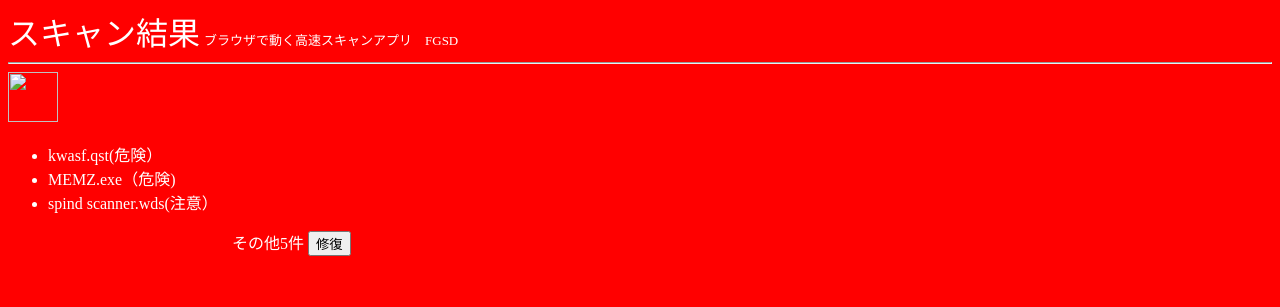
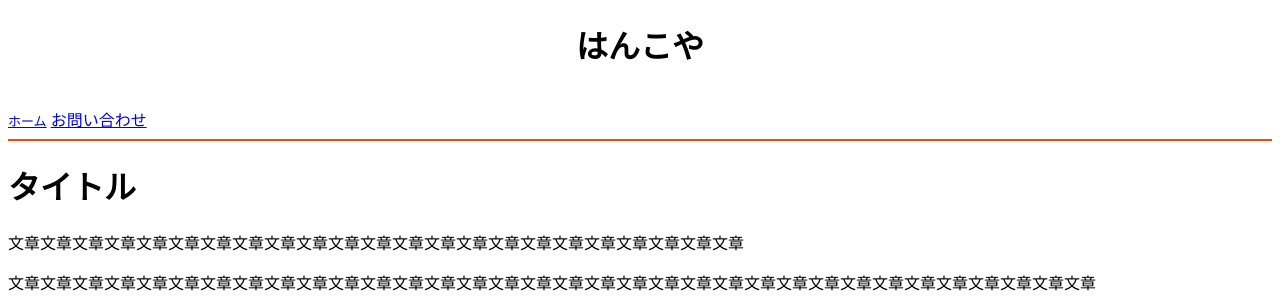
Before and after one commit to yoss1OwO/-, a plain HTML site: page index.html in a window 1280 px wide. Shown: the top 307 px of the page. Drawn offline with Linux system fonts and the light colour scheme; grey boxes are pictures that could not be loaded.

Commit message:
Update index.html

```diff
--- a/index.html
+++ b/index.html
@@ -2,14 +2,14 @@
 <head>
 </head>
 <body>
-<body bgcolor="red" text="white">
-<font size= "6" >スキャン結果</font>
-<font size= "2" >ブラウザで動く高速スキャンアプリ　FGSD</font>
-    <hr>
- <img src="pic1.png" width="50" height="50">
-    <ul>
-        <li type="sqare">kwasf.qst(危険）</li>    <li type="sqare">MEMZ.exe（危険)</li><li type="sqare">spind scanner.wds(注意）</li>
-</ul>
-　　　　　　　　　　　　　　その他5件
-<button onclick="location.href='a.html'">修復</button>
-    </body>
+<header>
+<p><h1 style="text-align:center">はんこや</h1><br>
+    <font size="2"><a href= "https://Hankoyaofficial.github.io/Hankoya/">ホーム</a></font>
+<a href="mailto:watawata0409@yahoo.ne.jp">お問い合わせ</a>
+<hr color="#ff4500">
+</header>
+<h1>タイトル</h1>
+<p><font size= "3" >文章文章文章文章文章文章文章文章文章文章文章文章文章文章文章文章文章文章文章文章文章文章文章</font></p>
+<p>文章文章文章文章文章文章文章文章文章文章文章文章文章文章文章文章文章文章文章文章文章文章文章文章文章文章文章文章文章文章文章文章文章文章</p></pre>
+    <iframe src="https://www.google.com/maps/embed?pb=!1m18!1m12!1m3!1d51736.97956457331!2d139.8002300475431!3d35.85976121456038!2m3!1f0!2f0!3f0!3m2!1i1024!2i768!4f13.1!3m3!1m2!1s0x60189668cf84f9d9%3A0xd5aa1c5d7a4317f!2z77yI5pyJ77yJ44Gv44KT44GT44KE!5e0!3m2!1sja!2sjp!4v1635860462391!5m2!1sja!2sjp" width="500" height="500" style="border:0;" allowfullscreen="" loading="lazy" align="right"></iframe>
+</body>
```
